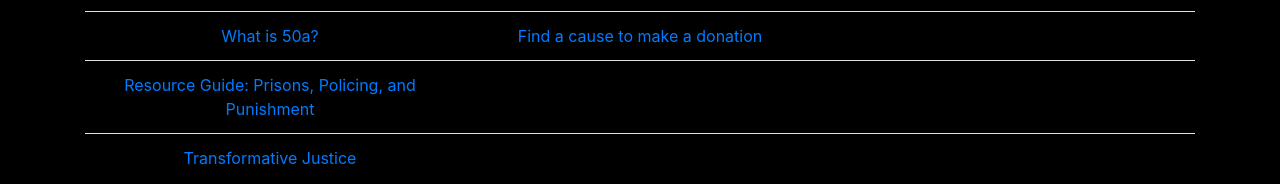
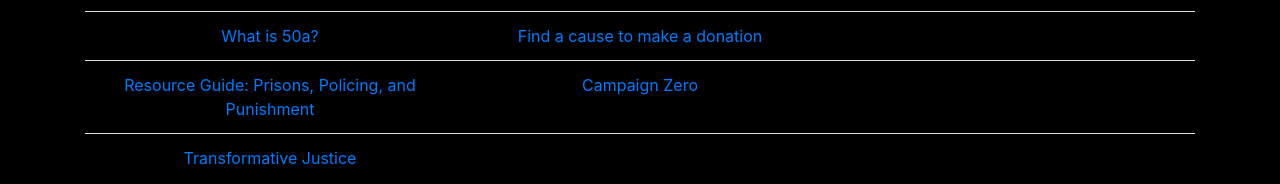
Before and after one commit to vaibhavkaul/vaibhavkaul.github.io, a plain HTML site: page index.html in a window 1280 px wide. Shown: the part 705-889 px from the top of the page. Drawn offline with nearby package versions, Linux system fonts and the light colour scheme.

Commit message:
campaign zero

```diff
--- a/index.html
+++ b/index.html
@@ -134,7 +134,7 @@
 							<a href="https://medium.com/@micahherskind/resource-guide-prisons-policing-and-punishment-effb5e0f6620"
 								target="_blank">Resource Guide: Prisons, Policing, and Punishment</a>
 						</td>
-						<td></td>
+						<td><a href="https://www.joincampaignzero.org/" target="_blank">Campaign Zero</a></td>
 						<td></td>
 					</tr>
 					<tr>
```
